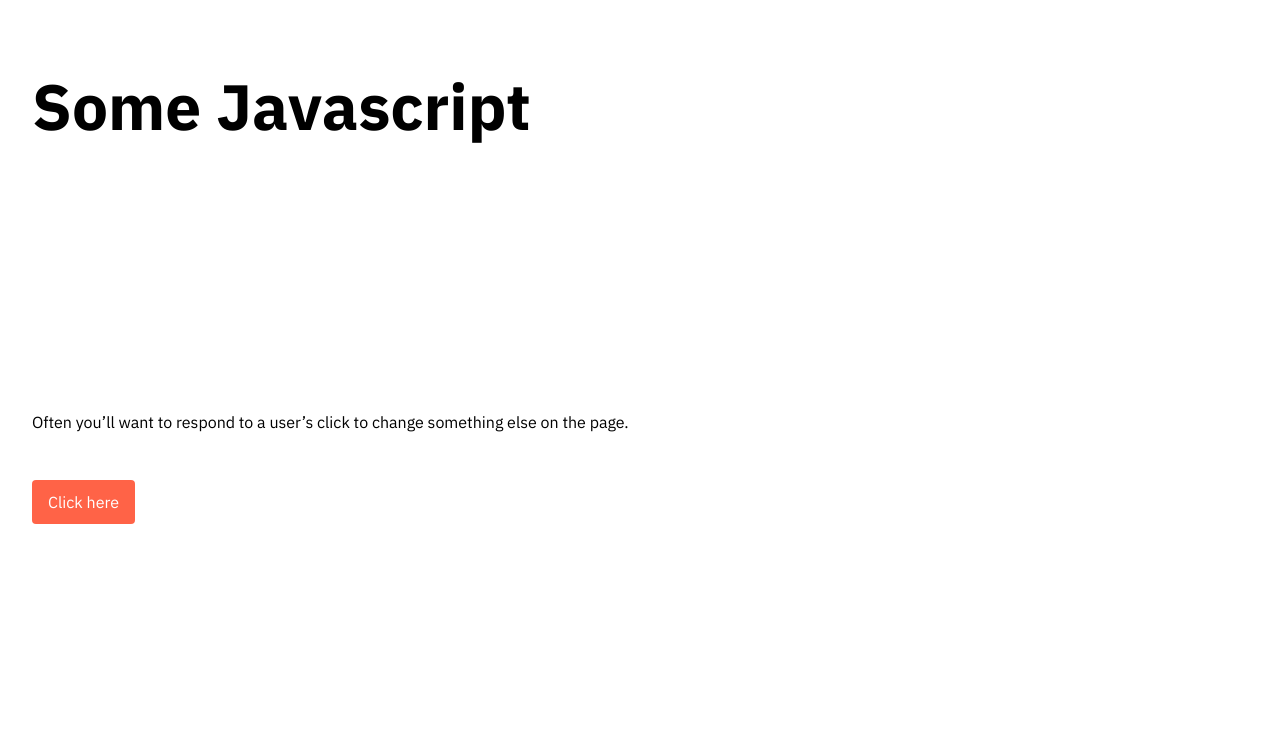
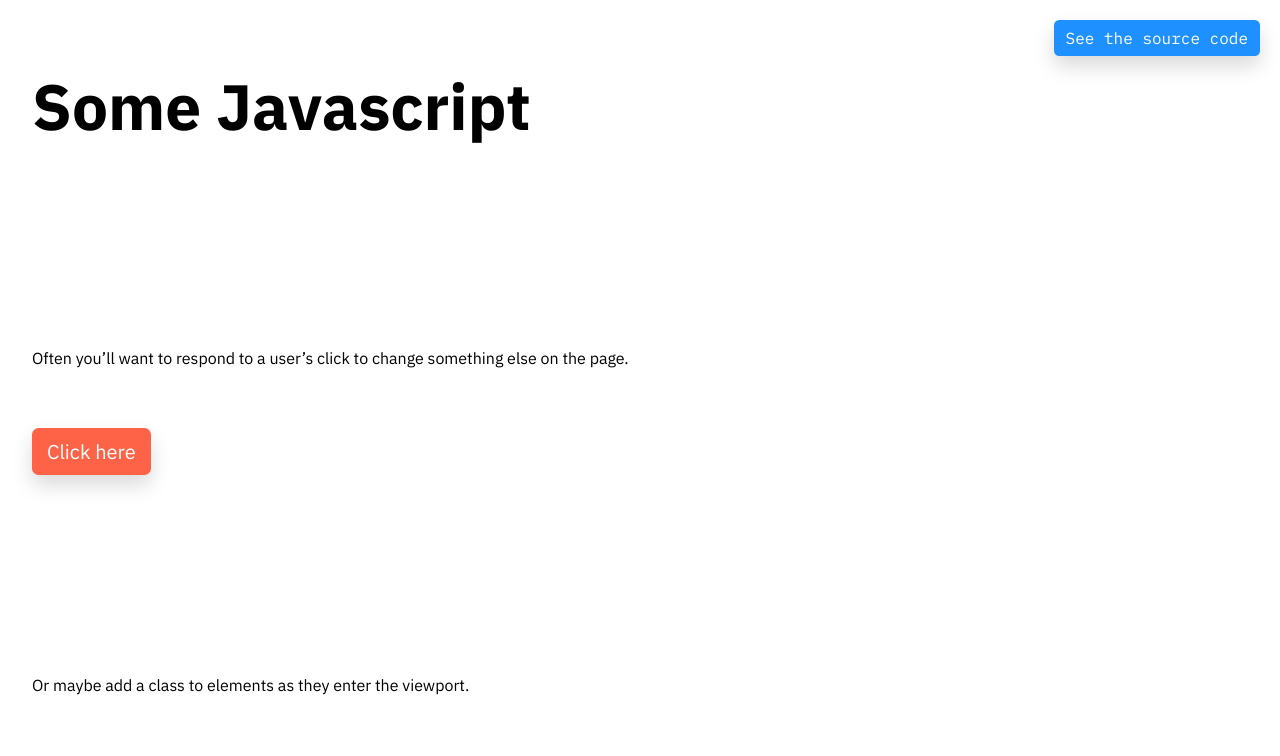
Before and after one commit to typography-and-interaction-too/some-javascript, a plain HTML site: page index.html in a window 1280 px wide. Shown: the top 756 px of the page. Drawn offline with Linux system fonts and the light colour scheme.

Commit message:
Link to source.

```diff
--- a/assets/style.css
+++ b/assets/style.css
@@ -24,7 +24,7 @@ h1 {
 }
 
 section {
-	margin-top: 33vh;
+	margin-top: 25vh;
 }
 
 p {
@@ -57,12 +57,11 @@ strong {
 
 
 button {
+	font-size: 1.25em;
 	background-color: tomato;
-	border-radius: 0.25em;
 	color: white;
 	cursor: pointer;
 	margin-top: 3em;
-	padding: 0.75em 1em;
 	transition-duration: 50ms;
 }
 
@@ -164,3 +163,20 @@ button:active {
 .grid img:nth-child(10) {
 	margin-top: 18em;
 }
+
+
+.rounded-container {
+	border-radius: 0.33em;
+	box-shadow: 0 10px 20px rgba(0, 0, 0, 0.15);
+	padding: 0.5em 0.75em;
+}
+
+#source-link {
+	background-color: dodgerblue;
+	color: white;
+	font-family: 'IBM Plex Mono', monospace;
+	position: fixed;
+	right: 20px;
+	top: 20px;
+	z-index: 1;
+}
--- a/index.html
+++ b/index.html
@@ -13,7 +13,7 @@
 		<h1>Some Javascript</h1>
 		<section>
 			<p>Often you’ll want to respond to a user’s click to change something else on the page.</p>
-			<button>
+			<button class="rounded-container">
 				<p>Click here</p>
 			</button>
 			<div class="lightbox hidden">
@@ -36,5 +36,6 @@
 				<img src="images/sinclair.jpg">
 			</div>
 		</section>
+		<a id="source-link" class="rounded-container" href="https://github.com/typography-and-interaction-too/some-javascript">See the source code</a>
 	</body>
 </html>
```
